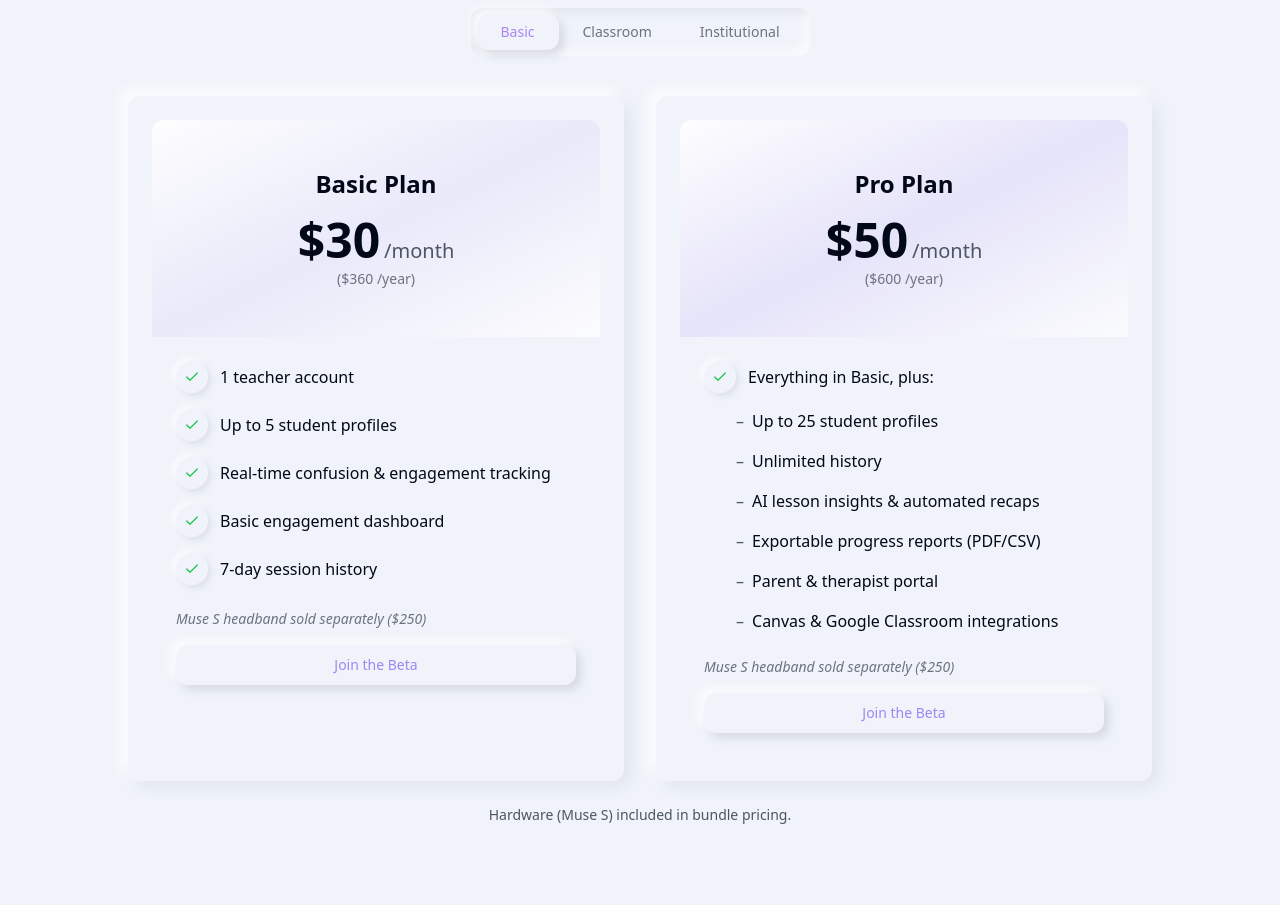
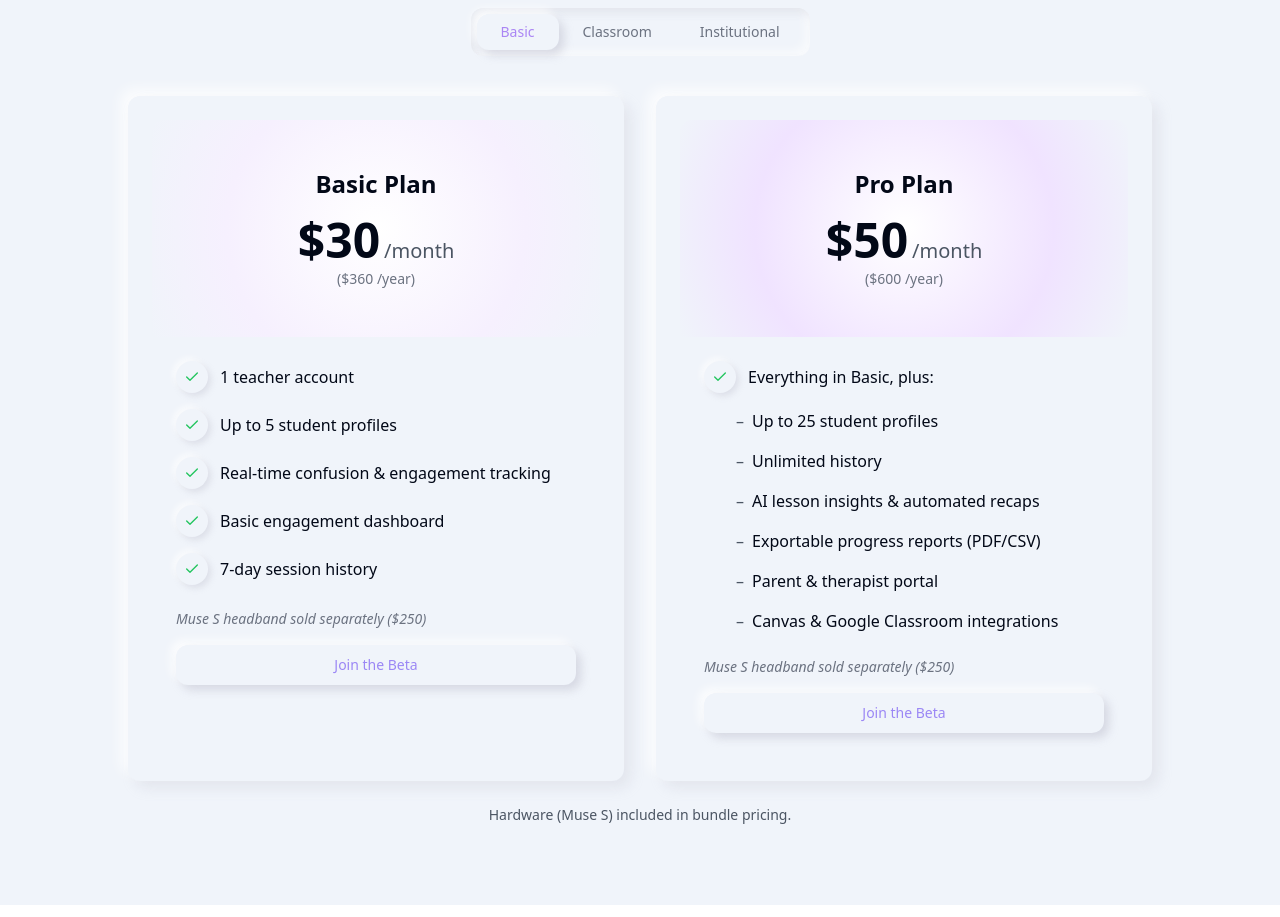
Before and after one commit to JoshLute/attune-web, a React (Vite) app: page / in a window 1280 px wide. Shown: the part 3080-3997 px from the top of the page. Built offline with nearby package versions, Linux system fonts and the light colour scheme.

Commit message:
Refine pricing card header styling
Round edges and reduce transparency of the gradient headers.

```diff
--- a/src/components/sections/PricingSection.tsx
+++ b/src/components/sections/PricingSection.tsx
@@ -38,7 +38,9 @@ const PricingSection = ({ onContactUs }: PricingSectionProps) => {
             <div className="grid grid-cols-1 md:grid-cols-2 gap-8">
               {/* Basic Plan */}
               <div className="neumorphic-card rounded-xl overflow-hidden">
-                <div className="px-6 py-12 bg-gradient-to-br from-white/90 via-primary/10 to-white/80 rounded-t-xl">
+                <div className="px-6 py-12 rounded-t-xl" style={{
+                  background: "radial-gradient(circle at center, #FFFFFF 0%, #f6f0fe 60%, #f0f4fa 100%)"
+                }}>
                   <h3 className="text-2xl font-bold text-center">Basic Plan</h3>
                   <div className="text-center mt-4">
                     <span className="text-5xl font-bold">$30</span>
@@ -91,7 +93,9 @@ const PricingSection = ({ onContactUs }: PricingSectionProps) => {
 
               {/* Pro Plan */}
               <div className="neumorphic-card rounded-xl overflow-hidden">
-                <div className="px-6 py-12 bg-gradient-to-br from-white/90 via-primary/15 to-white/70 rounded-t-xl">
+                <div className="px-6 py-12 rounded-t-xl" style={{
+                  background: "radial-gradient(circle at center, #FFFFFF 0%, #f0e3ff 60%, #f0f4fa 100%)"
+                }}>
                   <h3 className="text-2xl font-bold text-center">Pro Plan</h3>
                   <div className="text-center mt-4">
                     <span className="text-5xl font-bold">$50</span>
@@ -146,7 +150,9 @@ const PricingSection = ({ onContactUs }: PricingSectionProps) => {
 
           {activePlan === 'classroom' && (
             <div className="neumorphic-card rounded-xl overflow-hidden">
-              <div className="px-6 py-12 bg-gradient-to-br from-white/80 via-primary/15 to-white/70 rounded-t-xl">
+              <div className="px-6 py-12 rounded-t-xl" style={{
+                background: "radial-gradient(circle at center, #FFFFFF 0%, #e8dff8 60%, #f0f4fa 100%)"
+              }}>
                 <h3 className="text-2xl font-bold text-center">Classroom Bundle</h3>
                 <div className="text-center mt-4">
                   <span className="text-5xl font-bold">$199</span>
@@ -202,7 +208,9 @@ const PricingSection = ({ onContactUs }: PricingSectionProps) => {
 
           {activePlan === 'institutional' && (
             <div className="neumorphic-card rounded-xl overflow-hidden">
-              <div className="px-6 py-12 bg-gradient-to-br from-white/80 via-primary/20 to-white/60 rounded-t-xl">
+              <div className="px-6 py-12 rounded-t-xl" style={{
+                background: "radial-gradient(circle at center, #FFFFFF 0%, #e0d6f5 60%, #f0f4fa 100%)"
+              }}>
                 <h3 className="text-2xl font-bold text-center">Institutional License</h3>
                 <div className="text-center mt-4">
                   <span className="text-xl text-gray-700">Contact us for custom pricing</span>
```
